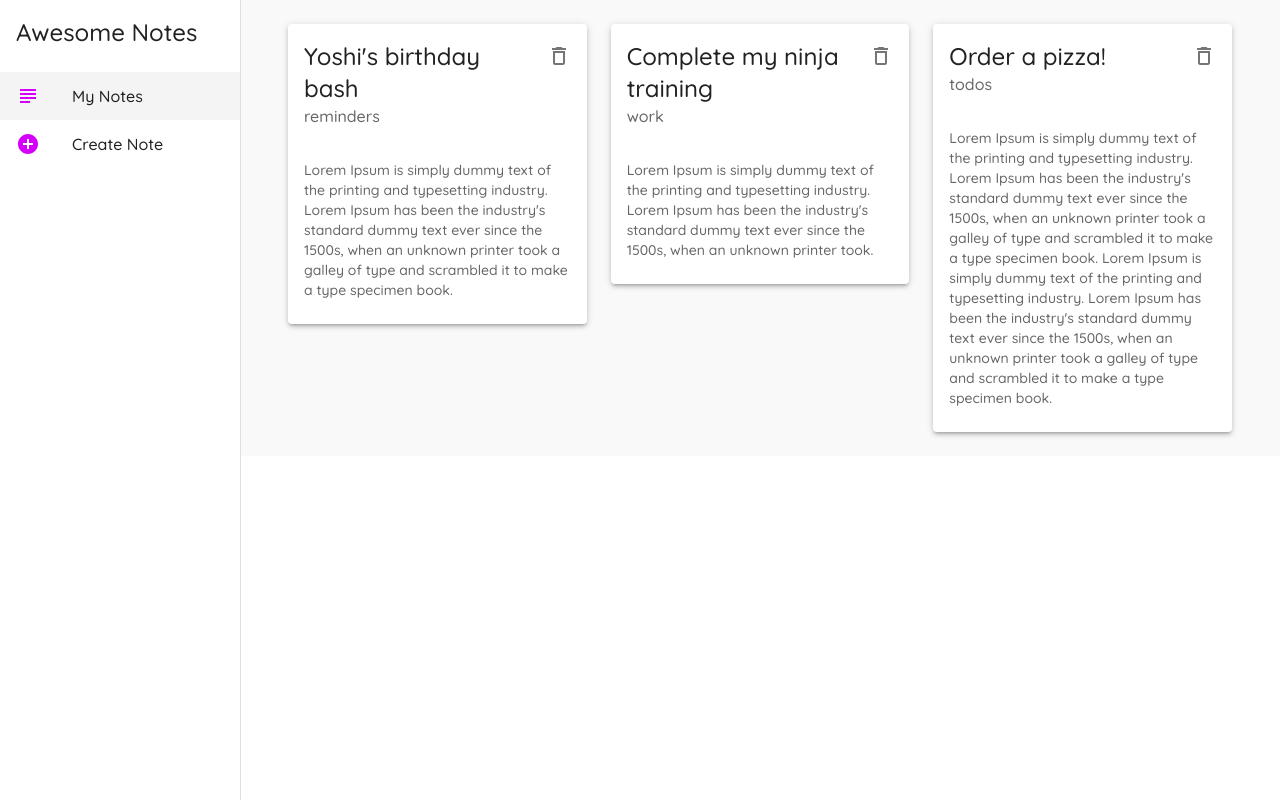
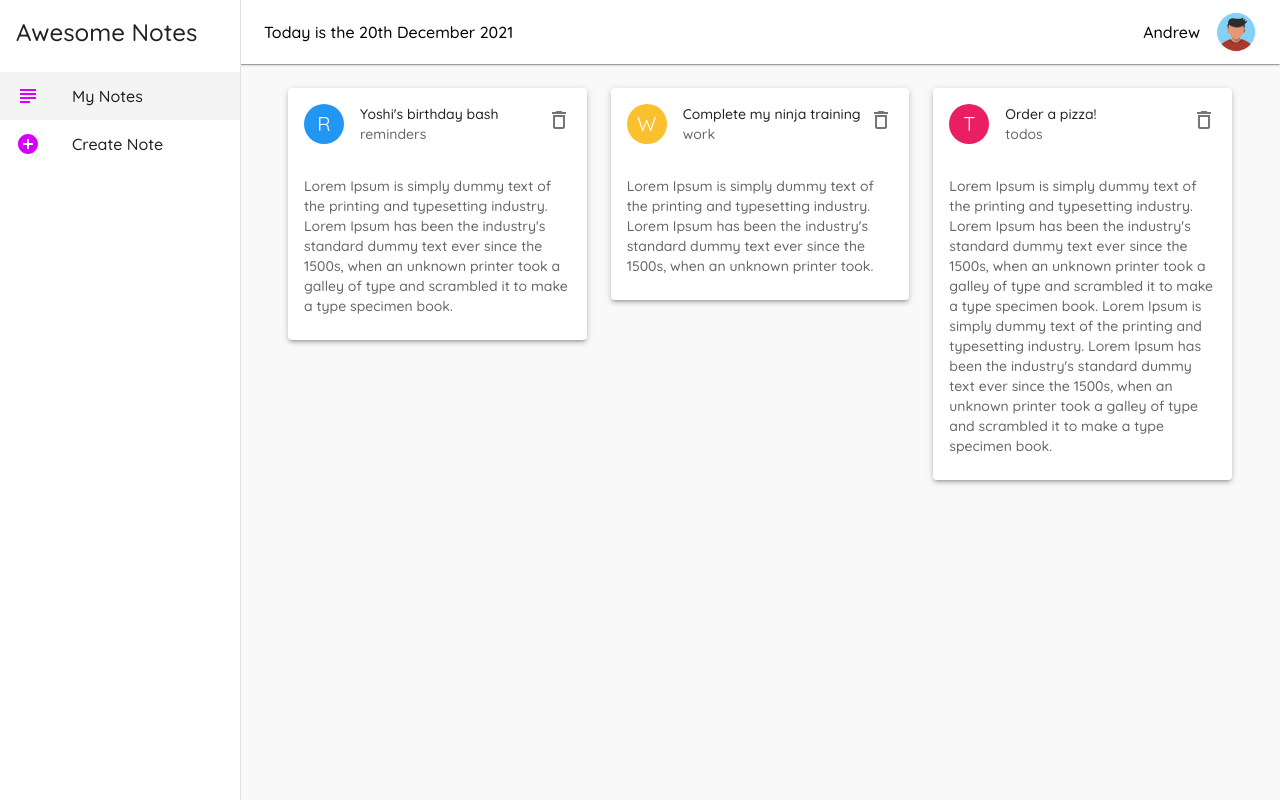
Before and after one commit to AndrewKrupenko/material-ui-notes, a React (Create React App) app: page / in a window 1280 px wide. Built offline with nearby package versions, Linux system fonts and the light colour scheme; data requests are answered from the project's data file.

Commit message:
added App Bar, avatar

```diff
--- a/package.json
+++ b/package.json
@@ -11,6 +11,7 @@
     "@testing-library/jest-dom": "^5.16.1",
     "@testing-library/react": "^12.1.2",
     "@testing-library/user-event": "^13.5.0",
+    "date-fns": "^2.27.0",
     "react": "^17.0.2",
     "react-dom": "^17.0.2",
     "react-router-dom": "^6.2.1",
--- a/src/App.js
+++ b/src/App.js
@@ -4,7 +4,7 @@ import { purple } from "@mui/material/colors"
 import { StyledEngineProvider } from '@mui/material/styles'
 import Notes from './pages/Notes'
 import Create from './pages/Create'
-import Layout from "./components/Layout";
+import Layout from "./components/Layout"
 
 const theme = createTheme({
   palette: {
@@ -39,4 +39,4 @@ function App() {
   );
 }
 
-export default App;
+export default App
--- a/src/components/Layout.js
+++ b/src/components/Layout.js
@@ -1,12 +1,16 @@
 import { makeStyles } from "@mui/styles"
 import { AddCircleOutlined, SubjectOutlined } from "@mui/icons-material"
 import { useLocation, useNavigate } from "react-router-dom"
+import { format } from "date-fns"
 import Drawer from '@mui/material/Drawer'
 import Typography from '@mui/material/Typography'
 import List from '@mui/material/List'
 import ListItem from '@mui/material/ListItem'
 import ListItemIcon from '@mui/material/ListItemIcon'
 import ListItemText from '@mui/material/ListItemText'
+import AppBar from '@mui/material/AppBar'
+import Toolbar from '@mui/material/Toolbar'
+import Avatar from '@mui/material/Avatar'
 
 const drawerWidth = 240
 
@@ -16,7 +20,6 @@ const useStyles = makeStyles((theme) => {
       display: 'flex',
     },
     page: {
-      backgroundColor: '#f9f9f9',
       width: '100%',
       padding: theme.spacing(3)
     },
@@ -32,6 +35,18 @@ const useStyles = makeStyles((theme) => {
     title: {
       padding: theme.spacing(2)
     },
+    appbar: {
+      backgroundColor: '#fff',
+      color: 'inherit',
+      width: `calc(100% - ${drawerWidth}px)`
+    },
+    toolbar:  theme.mixins.toolbar,
+    date: {
+      flexGrow: 1,
+    },
+    avatar: {
+      marginLeft: theme.spacing(2)
+    }
   }
 })
 
@@ -55,6 +70,25 @@ const Layout = ({ children }) => {
 
   return (
     <div className={classes.root}>
+
+      <AppBar
+        className={classes.appbar}
+        elevation={1}
+      >
+        <Toolbar>
+          <Typography className={classes.date}>
+            Today is the {format(new Date(), 'do MMMM Y')}
+          </Typography>
+          <Typography>
+            Andrew
+          </Typography>
+          <Avatar
+            src="/avatar_icon.png"
+            className={classes.avatar}
+          />
+        </Toolbar>
+      </AppBar>
+
       <Drawer
         className={classes.drawer}
         variant="permanent"
@@ -72,7 +106,7 @@ const Layout = ({ children }) => {
             <ListItem
               button
               key={item.text}
-              className={location.pathname === item.path && classes.active}
+              className={location.pathname === item.path ? classes.active : null}
               onClick={() => navigate(item.path)}
             >
               <ListItemIcon>{item.icon}</ListItemIcon>
@@ -83,10 +117,11 @@ const Layout = ({ children }) => {
 
       </Drawer>
       <div className={classes.page}>
+        <div className={classes.toolbar}></div>
         {children}
       </div>
     </div>
   );
 };
 
-export default Layout;
+export default Layout
--- a/src/components/NoteCard.js
+++ b/src/components/NoteCard.js
@@ -2,15 +2,41 @@ import Card from '@mui/material/Card'
 import CardHeader from '@mui/material/CardHeader'
 import CardContent from '@mui/material/CardContent'
 import Typography from "@mui/material/Typography"
+import Avatar from "@mui/material/Avatar"
 import { IconButton } from "@mui/material"
 import { DeleteOutlined } from "@mui/icons-material"
+import { makeStyles } from "@mui/styles"
+import { blue, green, pink, yellow } from "@mui/material/colors"
+
+const useStyles = makeStyles({
+  avatar: {
+    backgroundColor: note => {
+      switch (note.category) {
+        case 'work':
+          return yellow[700]
+        case 'money':
+          return green[500]
+        case 'todos':
+          return pink[500]
+        default:
+          return blue[500]
+      }
+    }
+  }
+})
 
 const NoteCard = ({ note, handleDelete }) => {
+  const classes = useStyles(note)
 
   return (
     <div>
       <Card elevation={3}>
         <CardHeader
+          avatar={
+            <Avatar className={classes.avatar}>
+              {note.category[0].toUpperCase()}
+            </Avatar>
+          }
           action={
             <IconButton onClick={() => handleDelete(note.id)}>
               <DeleteOutlined />
@@ -29,4 +55,4 @@ const NoteCard = ({ note, handleDelete }) => {
   );
 };
 
-export default NoteCard;
+export default NoteCard
--- a/src/index.css
+++ b/src/index.css
@@ -1,6 +1,7 @@
 @import url('https://fonts.googleapis.com/css2?family=Quicksand:wght@300;400;500;600;700&display=swap');
 
 body {
+  background-color: #f9f9f9;
   margin: 0;
   -webkit-font-smoothing: antialiased;
   -moz-osx-font-smoothing: grayscale;
```
Also changed, not shown: public/avatar_icon.png (added), 1 other file (tests, documents, lock files or other folders).
